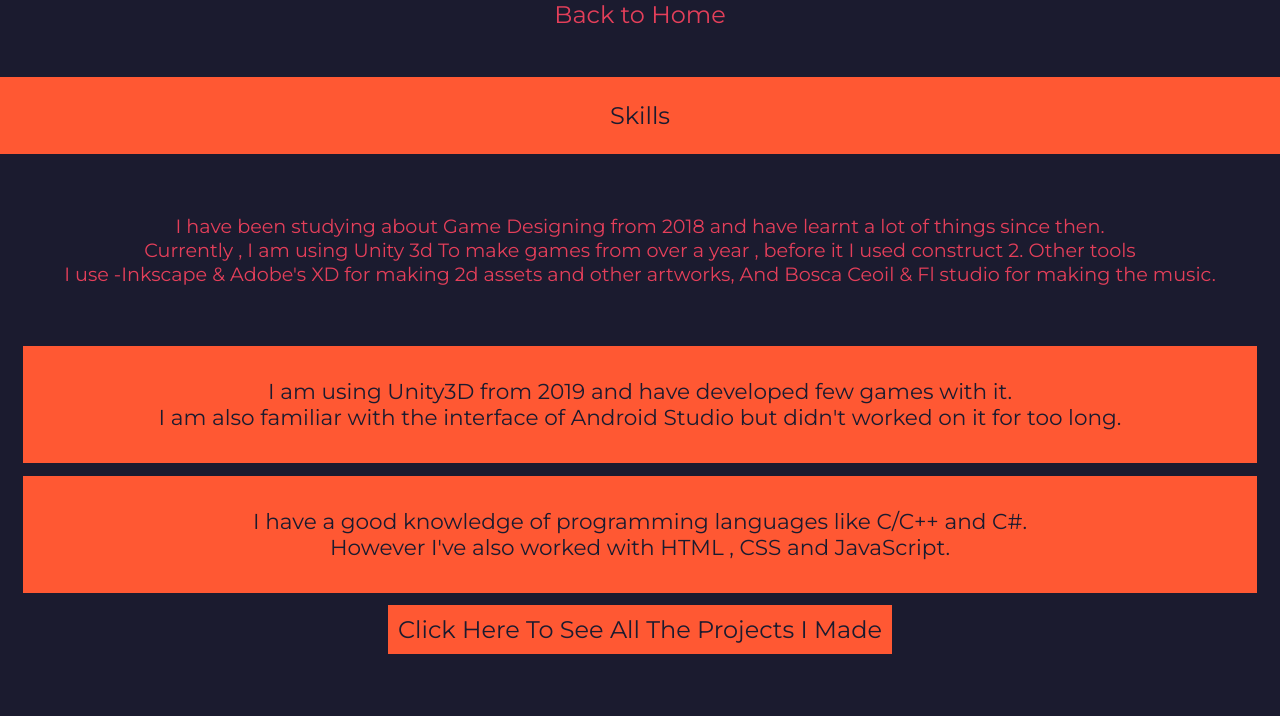
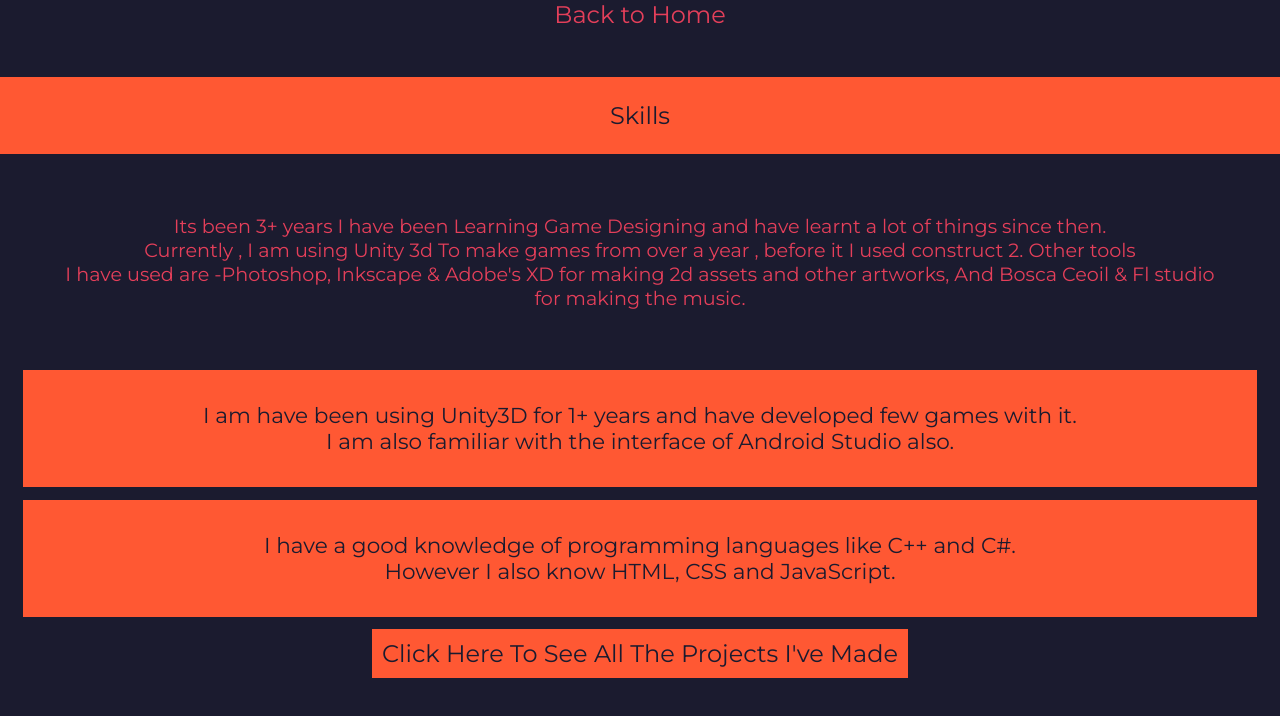
Before and after one commit to D-brownguy/Portfolio, a plain HTML site: page Games.html in a window 1280 px wide. Drawn offline with Linux system fonts and the light colour scheme.

Commit message:
changed some typo errors

```diff
--- a/Games.html
+++ b/Games.html
@@ -24,10 +24,10 @@
 
     <!-- For the text on the top -->
     <div class="headtext">
-        I have been studying about Game Designing from 2018 and have learnt a lot of things since then.<br>
+        Its been 3+ years I have been Learning Game Designing and have learnt a lot of things since then.<br>
         Currently , I am using Unity 3d To make games from over a year ,
         before it I used construct 2.
-        Other tools <br >I use -Inkscape & Adobe's XD for making 2d assets and other artworks,
+        Other tools <br >I have used are -Photoshop, Inkscape & Adobe's XD for making 2d assets and other artworks,
         And Bosca Ceoil & Fl studio for making the music.
     </div>
 
@@ -39,9 +39,9 @@
     <!-- game1 -->
     <div class=" box1">
 
-        <p>I am using Unity3D  from 2019 and have developed few games with it.
+        <p>I am have been using Unity3D for 1+ years and have developed few games with it.
             <br>
-            I am also familiar with the interface of Android Studio but didn't worked on it for too long.
+            I am also familiar with the interface of Android Studio also.
         </p>
 
     </div>
@@ -50,9 +50,9 @@
     <div class=" box2 ">
 
         <p>
-            I have a good knowledge of programming languages like C/C++ and C#.
+            I have a good knowledge of programming languages like C++ and C#.
             <br>
-            However I've also worked with HTML , CSS and JavaScript.
+            However I also know HTML, CSS and JavaScript.
         </p>
 
     </div>
@@ -65,7 +65,7 @@
  <!-- For showing all games -->
 
 <a href="https://shariqusmani.itch.io/" class="allgames" >
-    Click Here To See All The Projects I Made
+    Click Here To See All The Projects I've Made
 </a>
 
 
```
